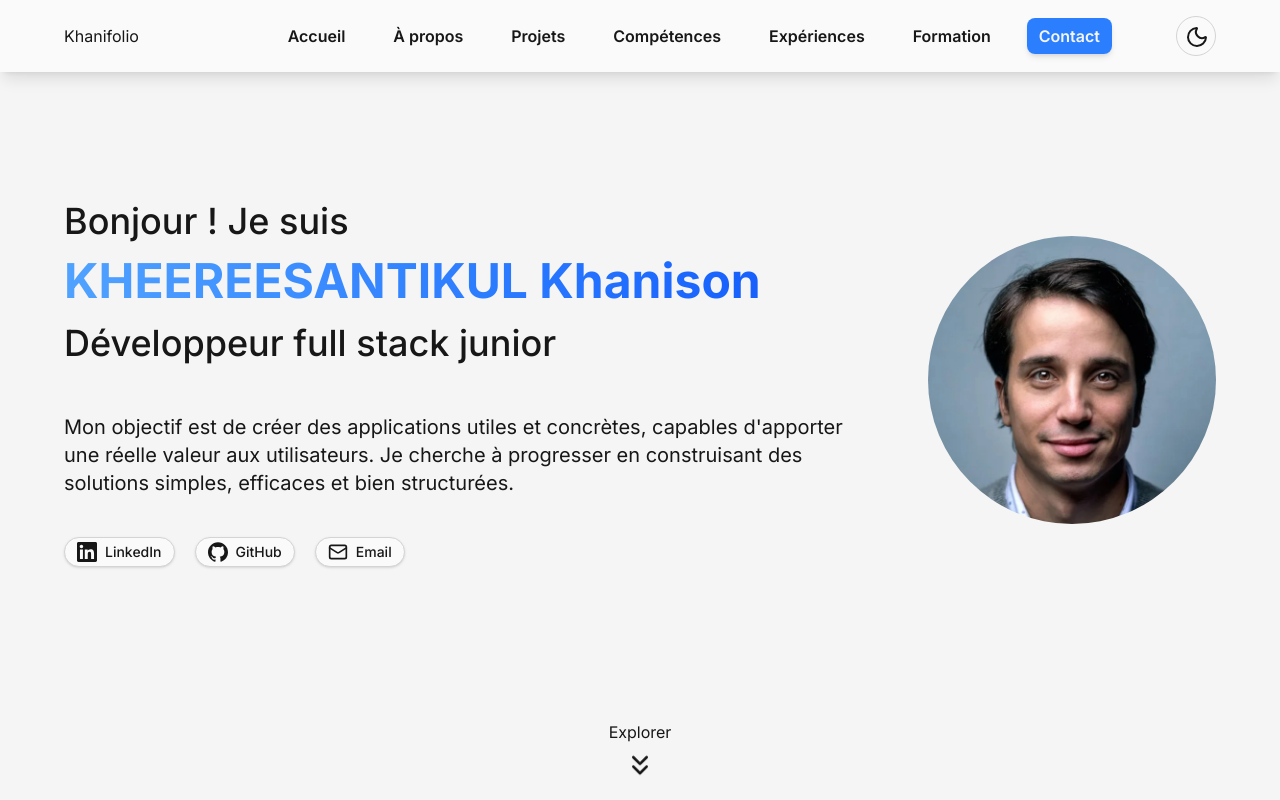
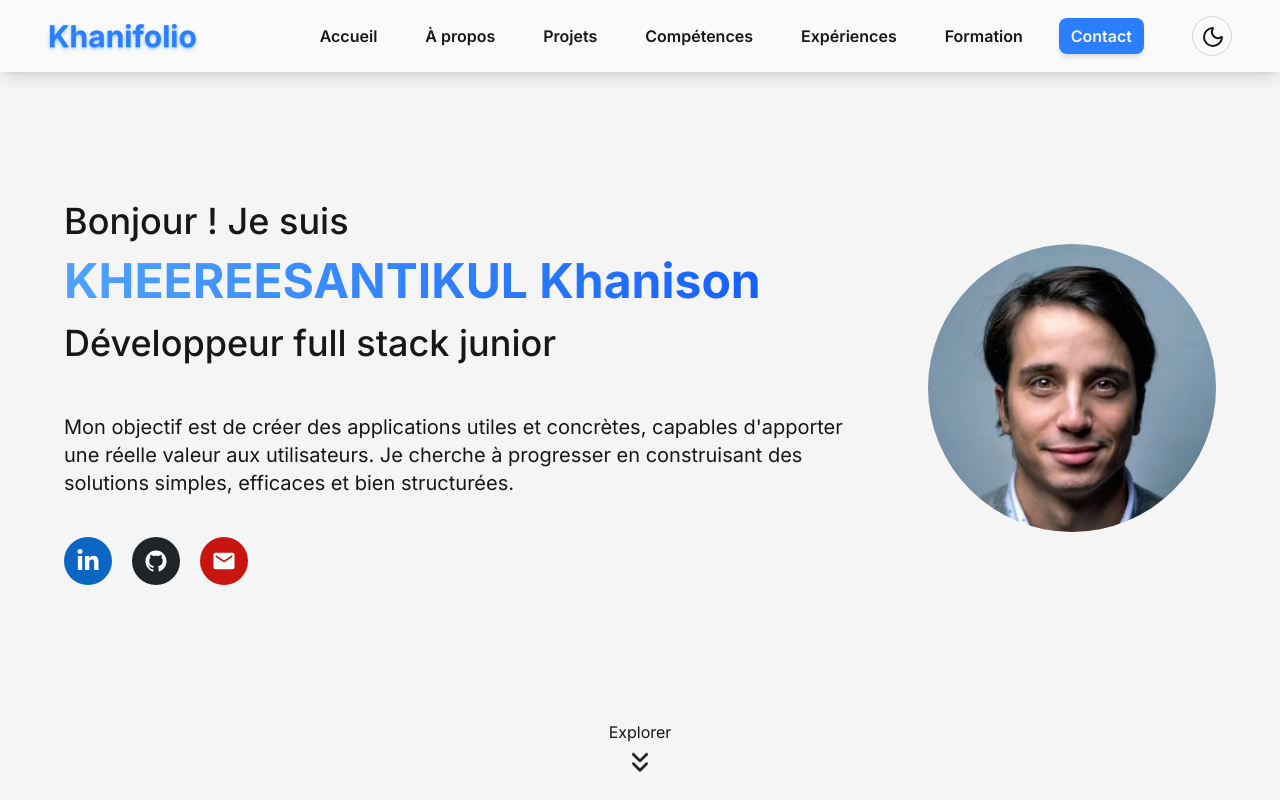
Before and after one commit to khanison-kh/portfolio, a Next.js app: page / in a window 1280 px wide. Shown: the top 800 px of the page. Built offline with nearby package versions, Linux system fonts and the light colour scheme.

Commit message:
added contact section

```diff
--- a/components/layout/Navbar.tsx
+++ b/components/layout/Navbar.tsx
@@ -7,13 +7,18 @@ const Navbar = () => {
     "font-semibold rounded-lg px-3 py-2 transition duration-200";
   const normalLinkClasses = "hover:bg-subtle";
   const contactLinkClasses =
-    "bg-accent-solid text-accent-fg shadow-md hover:bg-opacity-40";
+    "bg-accent-solid text-accent-fg shadow-md hover:bg-accent-solid/80";
 
   return (
     <header className="bg-surface fixed top-0 z-50 w-full shadow-lg">
-      <nav className="flex items-center justify-between px-16 py-4">
-        <a href="#">Khanifolio</a>
-        <div className="flex items-center gap-16">
+      <nav className="flex items-center justify-between px-12 py-4">
+        <a
+          href="#"
+          className="text-accent-solid text-3xl font-bold text-shadow-blue-400/40 text-shadow-md dark:text-shadow-blue-500/40"
+        >
+          Khanifolio
+        </a>
+        <div className="flex items-center gap-12">
           <ul className="flex items-center gap-6">
             {sections.map((s) => (
               <li key={s.id} className="">
--- a/components/sections/contact/ContactSection.tsx
+++ b/components/sections/contact/ContactSection.tsx
@@ -1,10 +1,41 @@
 import SectionTitle from "@/components/layout/SectionTitle";
+import LinkButton from "@/components/ui/LinkButton";
+import { FaLinkedinIn } from "react-icons/fa";
+import { IoLogoGithub, IoMdMail } from "react-icons/io";
 
 const Contact = () => {
+  const email = "khanison.kh@hotmail.com";
   return (
     <>
       <SectionTitle title="Contact" />
-      <p>Contact form coming soon...</p>
+      <div className="flex flex-col items-center gap-8">
+        <div className="flex flex-col items-center">
+          <span className="mb-3 block text-xl font-medium">
+            Me contacter par mail :
+          </span>
+          <span className="text-accent-fg gap-1">
+            <a
+              href={`mailto:${email}`}
+              className="bg-accent-solid hover:bg-accent-solid/80 flex items-center rounded-lg px-3 py-2 font-medium transition-all duration-200"
+            >
+              <IoMdMail size={24} className="mr-1 inline-block" />
+              {email}
+            </a>
+          </span>
+        </div>
+        <div className="flex flex-row gap-3">
+          <LinkButton
+            href="https://www.linkedin.com/in/khanisonkh/"
+            icon={<FaLinkedinIn size={24} color="white" />}
+            className="bg-[#0a66c2]"
+          />
+          <LinkButton
+            href="https://github.com/khanison-kh"
+            icon={<IoLogoGithub size={24} color="white" />}
+            className="bg-[#1f2429]"
+          />
+        </div>
+      </div>
     </>
   );
 };
--- a/components/sections/hero/HeroSection.tsx
+++ b/components/sections/hero/HeroSection.tsx
@@ -1,6 +1,7 @@
-import { ChevronsDown, Mail } from "lucide-react";
+import { ChevronsDown } from "lucide-react";
 import Image from "next/image";
-import { SiGithub, SiLinkedin } from "react-icons/si";
+import { FaLinkedinIn } from "react-icons/fa";
+import { IoLogoGithub, IoMdMail } from "react-icons/io";
 import LinkButton from "../../ui/LinkButton";
 import TextAudio from "./components/TextAudio";
 
@@ -28,25 +29,22 @@ const Hero = () => {
             efficaces et bien structurées.
           </p>
 
-          <div className="space-x-5">
+          <div className="flex flex-row space-x-5">
             <LinkButton
               href="https://www.linkedin.com/in/khanisonkh/"
-              icon={<SiLinkedin size={20} />}
-            >
-              LinkedIn
-            </LinkButton>
+              icon={<FaLinkedinIn size={24} color="white" />}
+              className="bg-[#0a66c2]"
+            />
             <LinkButton
               href="https://github.com/khanison-kh"
-              icon={<SiGithub size={20} />}
-            >
-              GitHub
-            </LinkButton>
+              icon={<IoLogoGithub size={24} color="white" />}
+              className="bg-[#1f2429]"
+            />
             <LinkButton
               href="mailto:khanison.kh@hotmail.com"
-              icon={<Mail size={20} />}
-            >
-              Email
-            </LinkButton>
+              icon={<IoMdMail size={24} color="white" />}
+              className="bg-[#c71610]"
+            />
           </div>
         </div>
 
--- a/components/ui/LinkButton.tsx
+++ b/components/ui/LinkButton.tsx
@@ -5,26 +5,12 @@ import { ReactNode } from "react";
 type LinkButtonProps = {
   href: string;
   icon?: ReactNode;
-  variant?: "default" | "small";
-  children?: ReactNode;
   className?: string;
 };
 
-const LinkButton = ({
-  href,
-  icon,
-  variant = "default",
-  children,
-  className,
-}: LinkButtonProps) => {
-  const baseClasses = cn(
-    "inline-flex items-center gap-2 rounded-full px-3 py-1",
-    "border bg-surface text-fg-primary border-border",
-    "shadow-sm transition-colors duration-150",
-    "hover:bg-subtle",
-    "focus-visible:outline-none focus-visible:ring-2 focus-visible:ring-[var(--linkbtn-ring)] focus-visible:ring-offset-2",
-    "ring-offset-[var(--color-bg)]",
-    variant === "small" ? "text-xs" : "text-sm font-medium",
+const LinkButton = ({ href, icon, className }: LinkButtonProps) => {
+  const classes = cn(
+    "p-3 rounded-full shrink-0 hover:opacity-80 transition-all duration-200",
     className,
   );
 
@@ -32,9 +18,8 @@ const LinkButton = ({
 
   if (isMailLink) {
     return (
-      <a href={href} className={baseClasses}>
+      <a href={href} className={classes}>
         {icon}
-        {children}
       </a>
     );
   }
@@ -44,10 +29,9 @@ const LinkButton = ({
       href={href}
       target="_blank"
       rel="noopener noreferrer"
-      className={baseClasses}
+      className={classes}
     >
       {icon}
-      {children}
     </Link>
   );
 };
```
